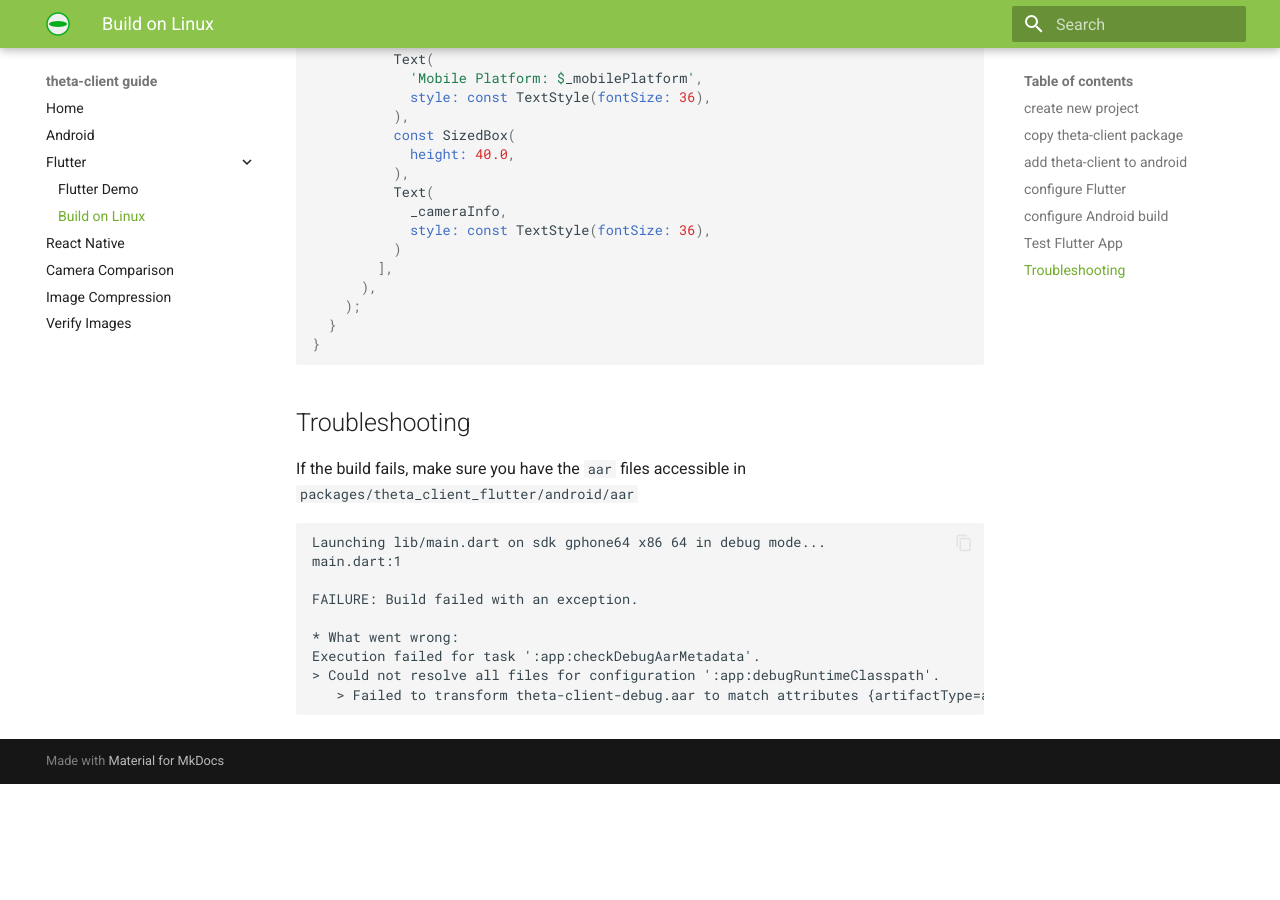
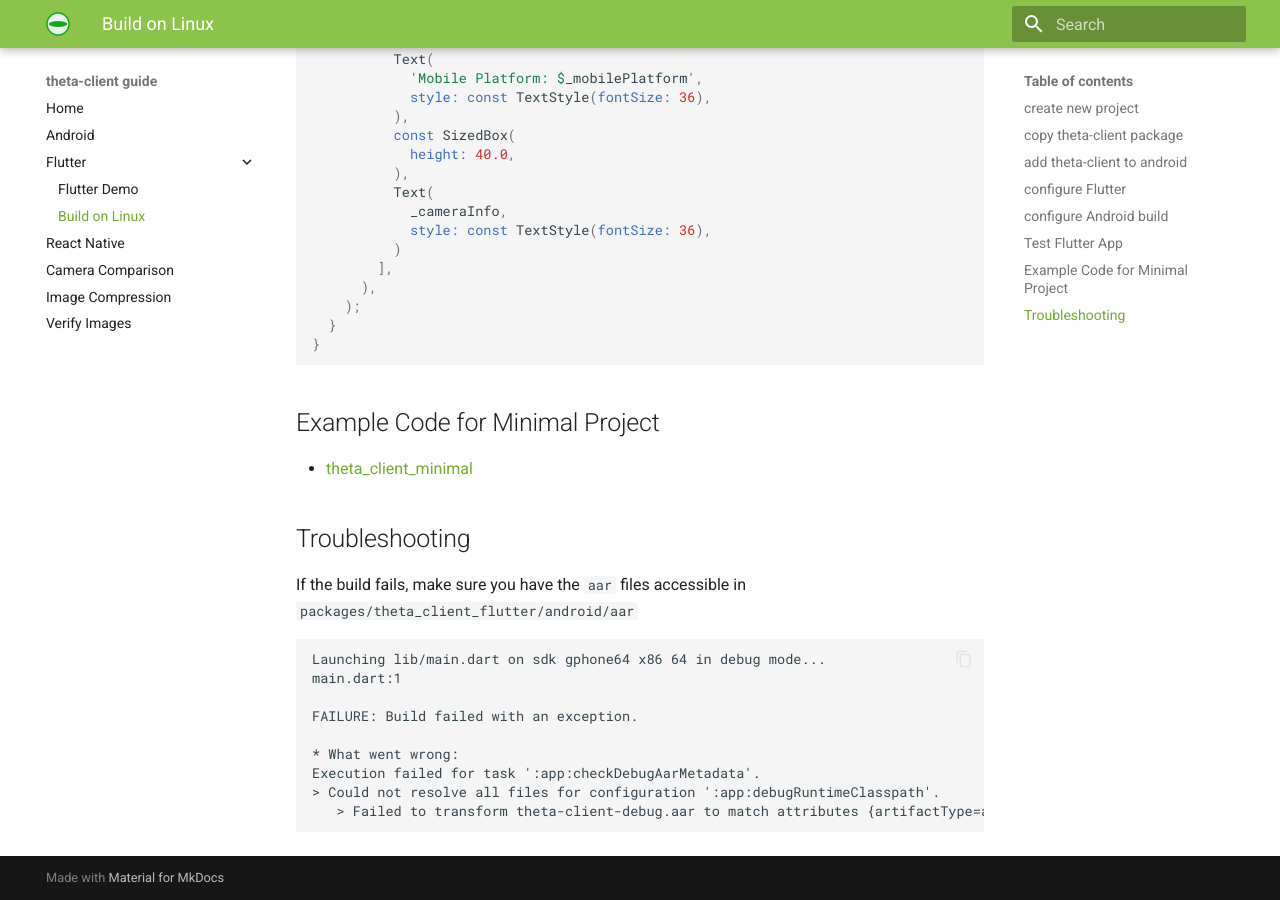
Before and after one commit to theta360developers/theta-client-guide, an MkDocs documentation site: the page built from docs/flutter/new-project-on-linux.md, in a window 1280 px wide and 900 px high, scrolled down 4182 px. Built offline with MkDocs 1.6.1 and Material for MkDocs 9.7.7, drawn with Linux system fonts in a browser that asks for light colours; before the commit the page ends 4966 px from its top, so only the background shows below that.

Commit message:
feat: added example code link to GitHub

````diff
--- a/docs/flutter/new-project-on-linux.md
+++ b/docs/flutter/new-project-on-linux.md
@@ -141,6 +141,10 @@
 
 ```
 
+## Example Code for Minimal Project
+
+* [theta_client_minimal](https://github.com/codetricity/theta_client_minimal)
+
 ## Troubleshooting
 
 If the build fails, make sure you have the `aar` files accessible in
````
